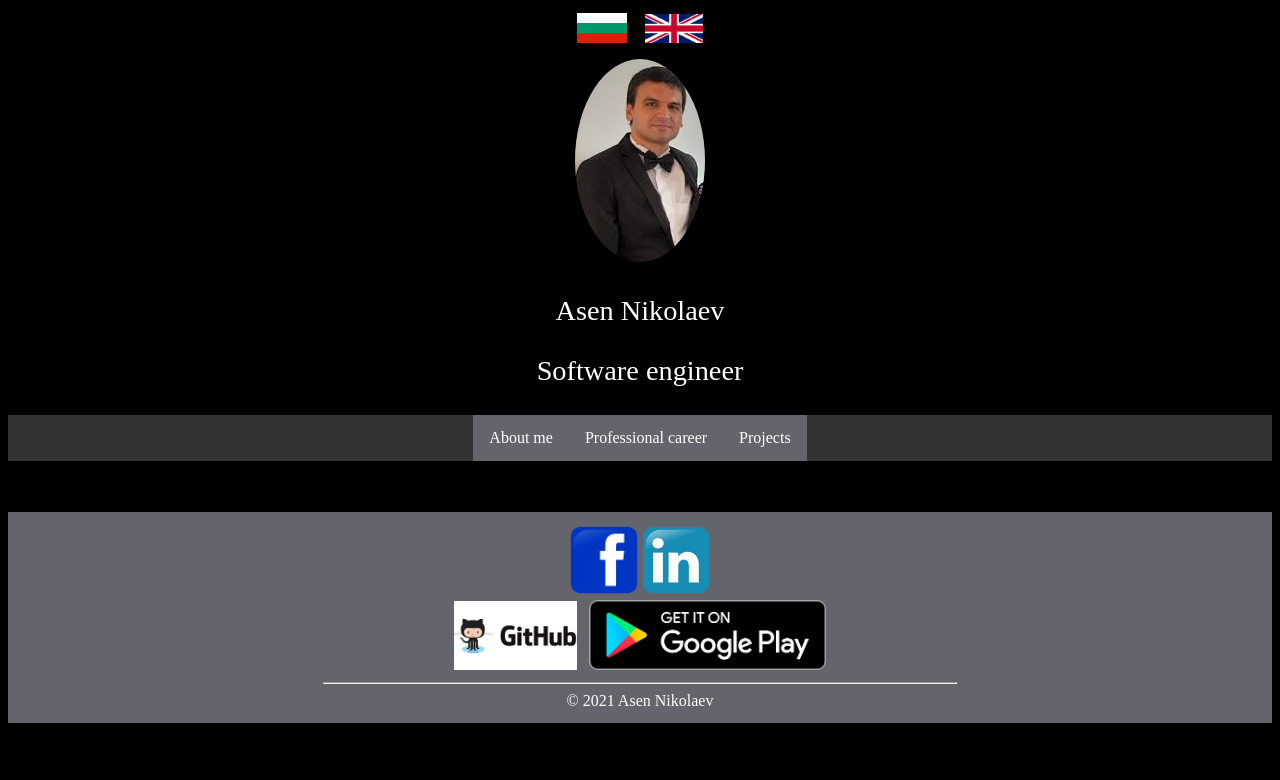
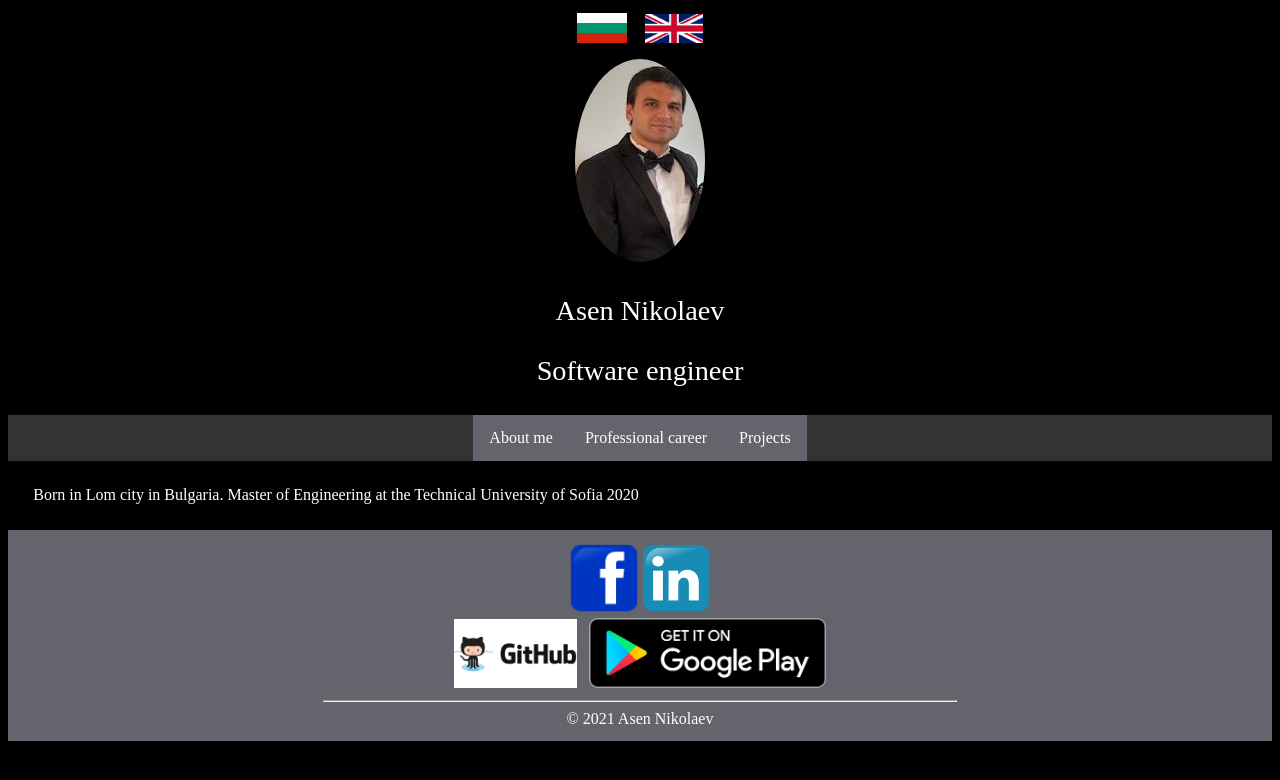
Before and after one commit to asen1995/asen-nikolaev-web-site, an Angular app: page / in a window 1280 px wide. Shown: the top 780 px of the page. Built offline with nearby package versions, Linux system fonts and the light colour scheme.

Commit message:
set default navigation choosen

```diff
--- a/src/app/navigation-bar/navigation-bar.component.ts
+++ b/src/app/navigation-bar/navigation-bar.component.ts
@@ -18,6 +18,7 @@ export class NavigationBarComponent implements OnInit {
   constructor() { }
 
   ngOnInit(): void {
+    this.navigationContentChoosen = NavigationContentType.AboutMe;
   }
 
 
```
